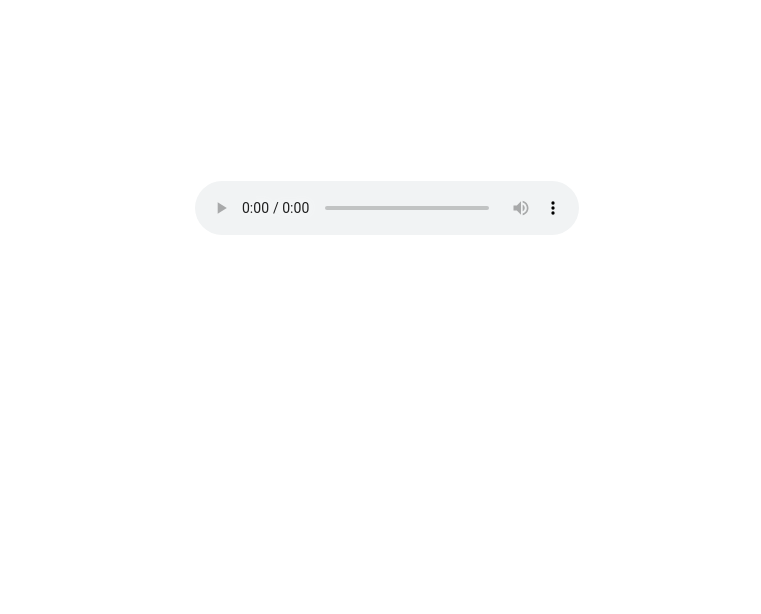
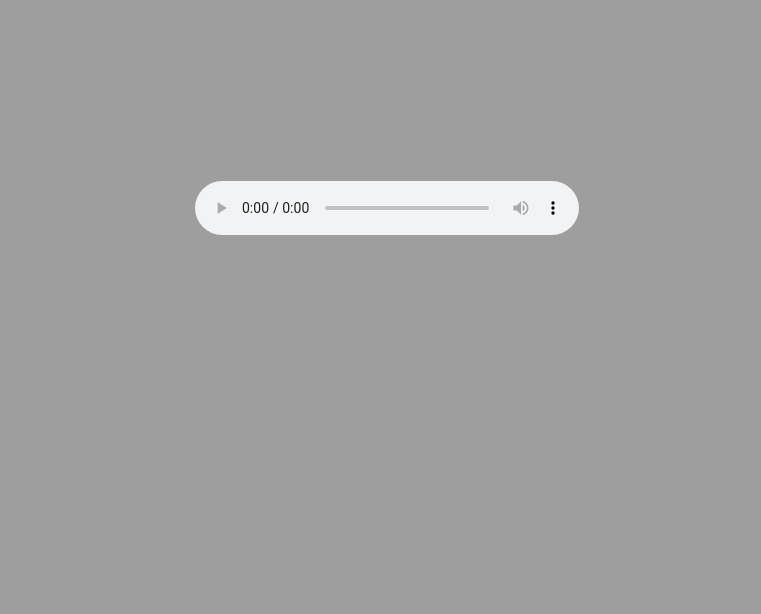
Before and after one commit to GuidoDealbera/Radio-Meta, a plain HTML site: page index.html in a window 1280 px wide. Shown: the part 186-800 px from the top of the page, without its empty margins (253-1014 px from the left). Drawn offline with Linux system fonts and the light colour scheme; the site is published under a folder, as on GitHub Pages, so addresses that start at the root find nothing.

Commit message:
fix route img

```diff
--- a/index.html
+++ b/index.html
@@ -17,7 +17,7 @@
     }
 
     .background{
-        background-image: url(/public/fondo.png);
+        background-image: url(public/fondo.png);
         background-repeat: no-repeat;
         background-size: cover;
         background-position: center center;
```
